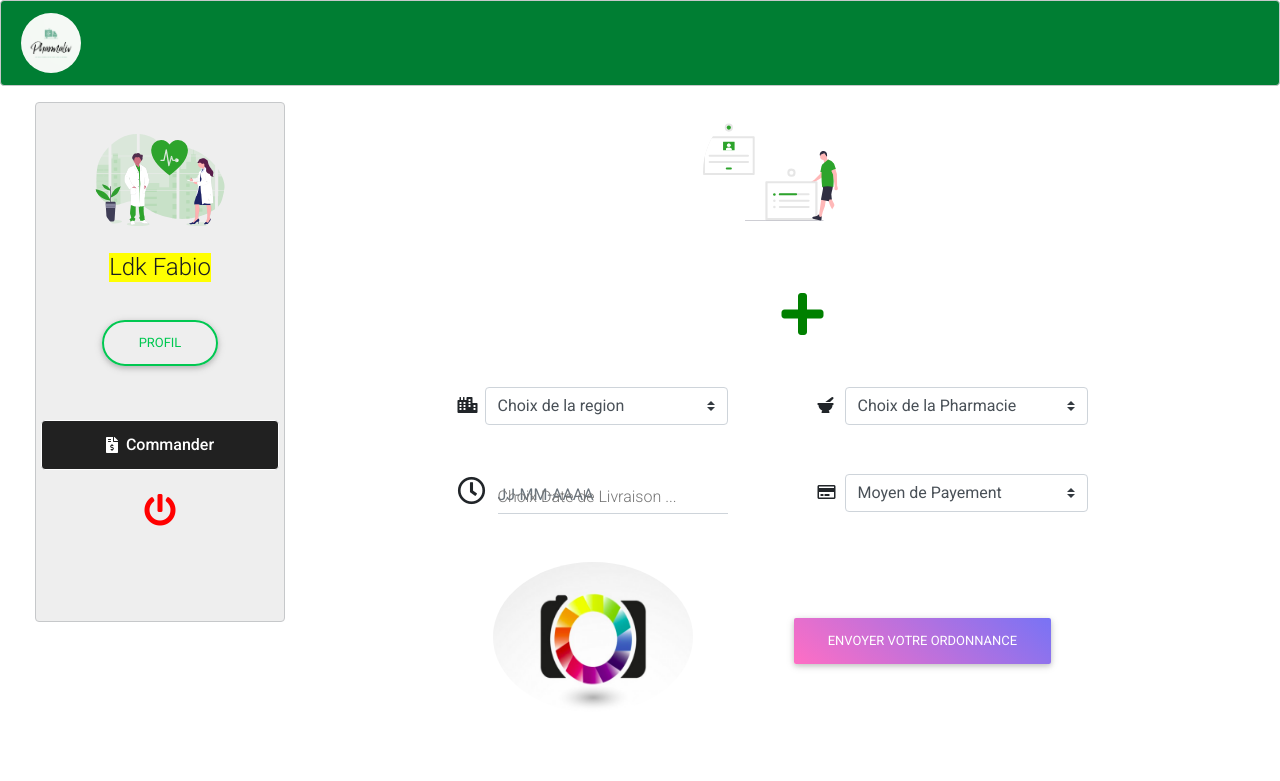
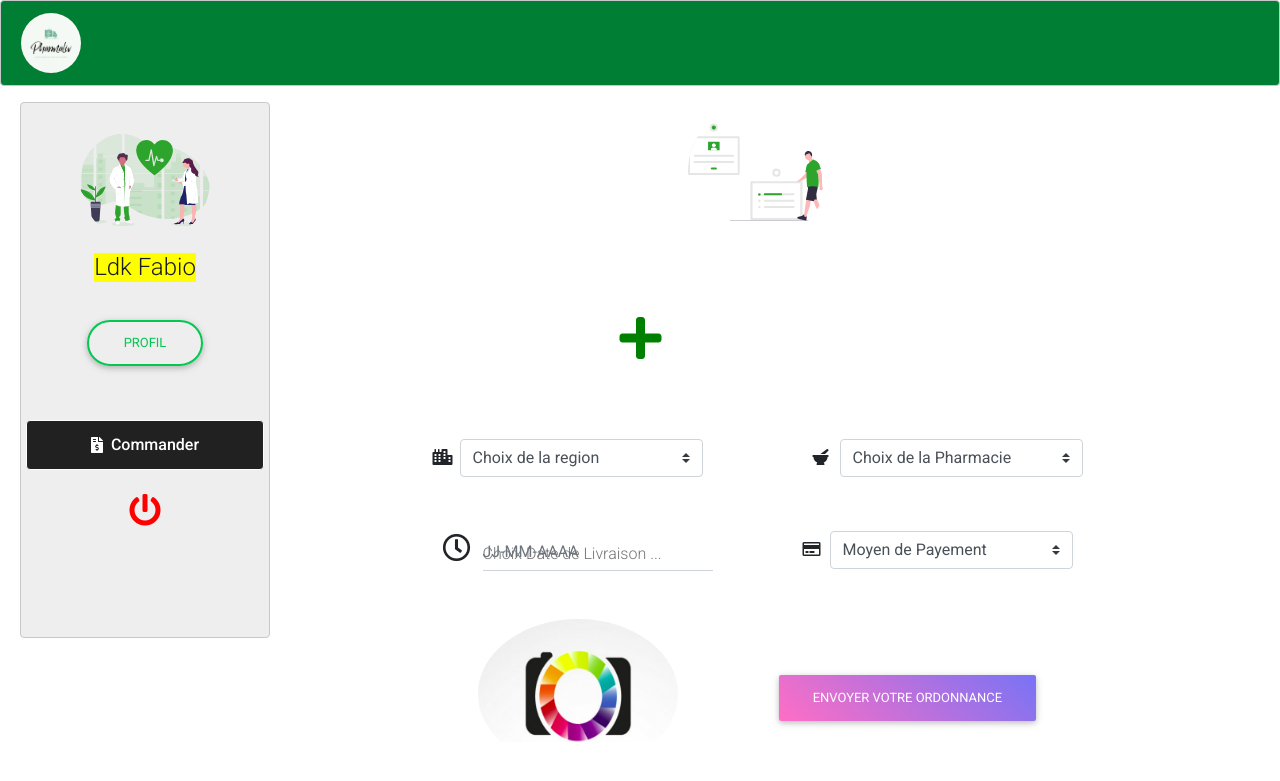
Before and after one commit to Pispros/Pharmaliv, a PHP site: page /Client/index.php in a window 1280 px wide. Shown: the top 781 px of the page. Run offline with PHP 8.4, Linux system fonts and the light colour scheme; a user stored in the database is signed in; data comes from the database, SQL or seed files in the repository; some libraries are stand-ins or nearby versions.

Commit message:
WAMP Pfff !

```diff
--- a/Client/command.php
+++ b/Client/command.php
@@ -52,6 +52,7 @@
 	   			   			<div class="col-auto offset-1 rounded-circle add_drugs">
 	   			   				    <i class="fas fa-plus fa-3x" style="color: green;cursor: pointer;" title="Ajouter un produit à la commande" onclick="GenerateNewOption();"></i>
 		 			   		</div>
+		 						  <br><br><br><br>
 	   			   			<div class="col-10" id="drugs_div" style="display: flex;flex-flow: column wrap;">
 
 							</div>
@@ -71,6 +72,7 @@
                                         </select>
 								  </div>
 			</div>
+			<br><br>
 			<div class="col-md-5" style="display: flex;flex-flow: row nowrap;align-items:center;">
 	   			   			      <div style="width: 10%;">
 	   			   				  		   <i class="fas fa-mortar-pestle "></i>
@@ -195,10 +197,10 @@
 			newI2.style.cursor = 'pointer'                         ;
 			newI2.style.color  = 'red    '                         ;
 
-			newCol1.setAttribute("class","col-12")                 ;
-			newCol1.setAttribute("class","offset-1")               ;
-			newCol2.setAttribute("class","col-1 offset-1")         ;
-			newCol3.setAttribute("class","col-2")                  ;
+			newCol1.setAttribute("class","col-md-6 col-lg-12")     ;
+			newCol1.setAttribute("class","offset-0 offset-lg-1")   ;
+			newCol2.setAttribute("class","col-1 offset-lg-1")      ;
+			newCol3.setAttribute("class","col-3 col-lg-2")      ;
 			newCol4.setAttribute("class","col-1")                  ;
 
 			newCol1.appendChild(input1)                             ;
--- a/Client/index.php
+++ b/Client/index.php
@@ -30,8 +30,8 @@
 			.ninja_info_card
 			{
 				width: 20%;
-				height: 65vh;
-				margin-left: 20px;
+				height: 67vh;
+				margin-left: 5px;
 				background-color: #eeeeee;
 			}
 
```
Also changed, not shown: index.php (+9 -0 lines).
